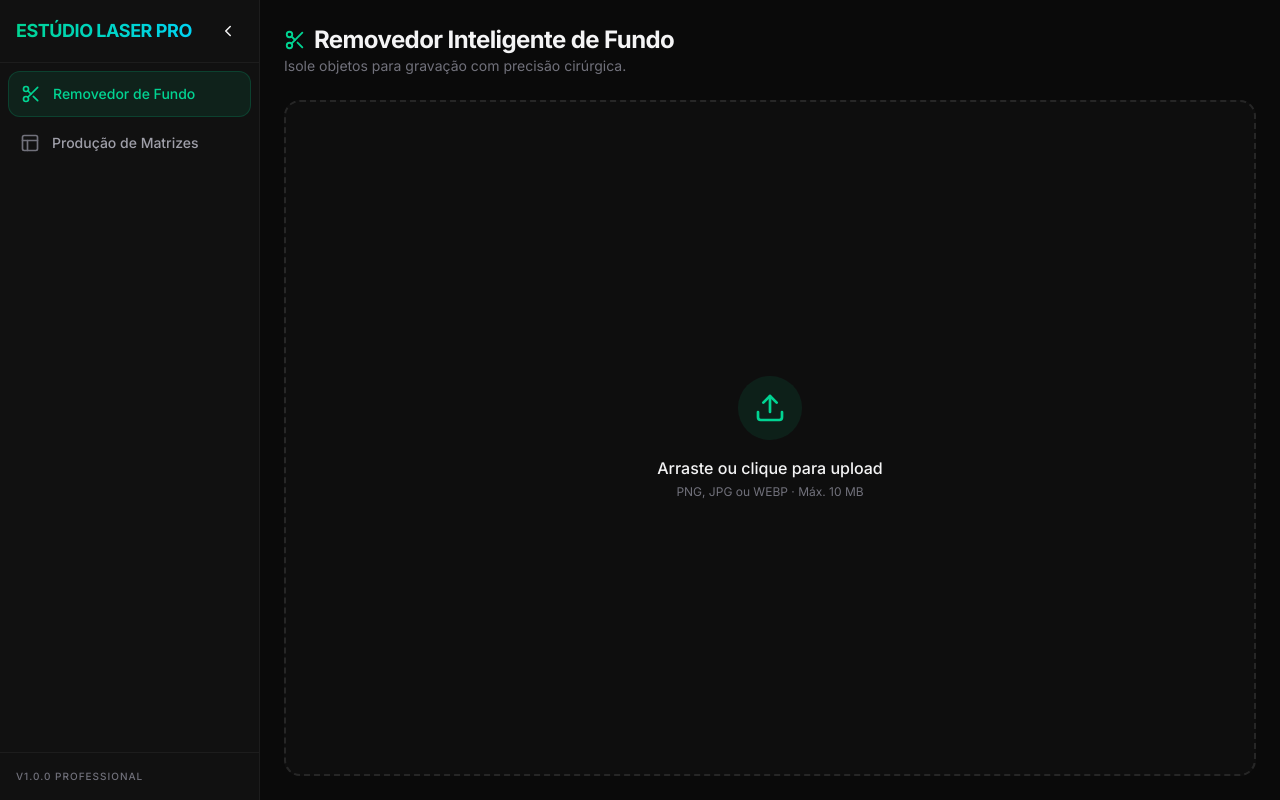
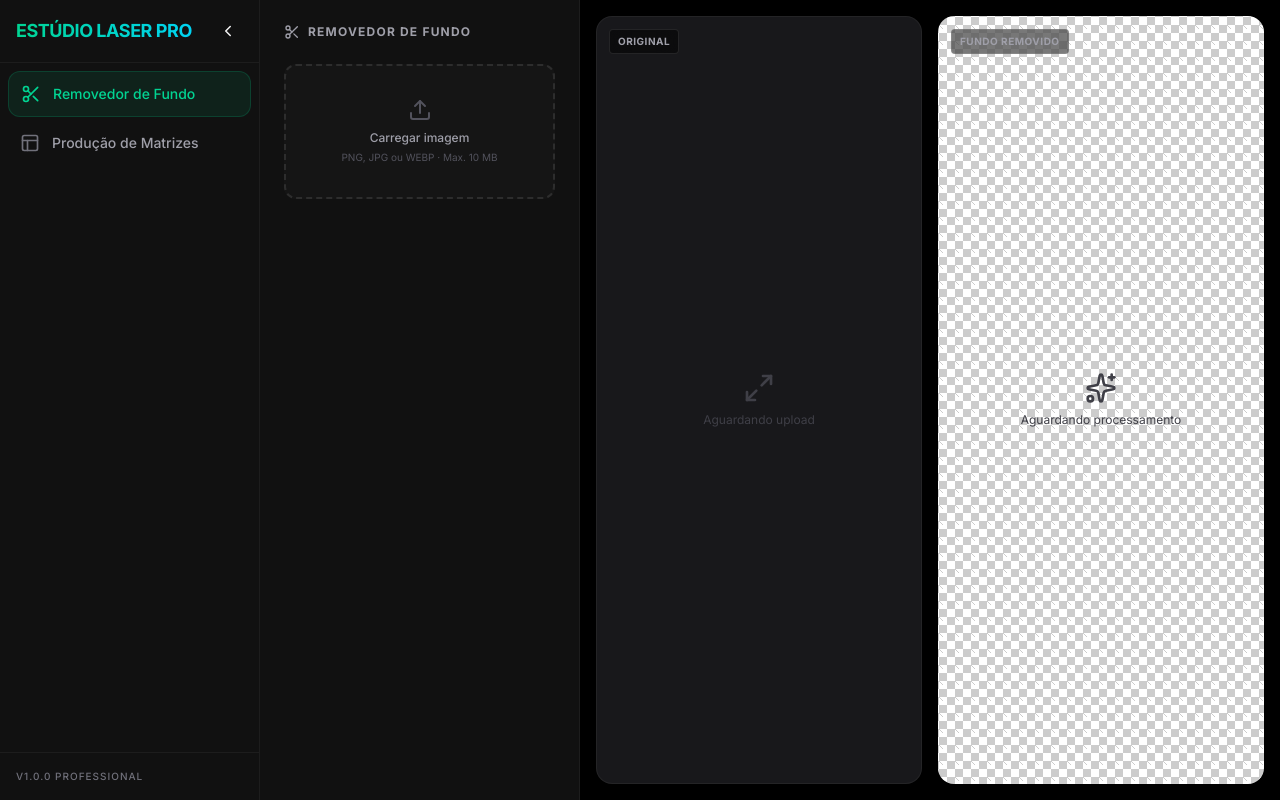
Before and after one commit to goldencasebr-ctrl/laser-pro, a React (Vite) app: page / in a window 1280 px wide. Built offline with nearby package versions, Linux system fonts and the light colour scheme.

Commit message:
Alinhar visual do removedor com o motor de producao

```diff
--- a/src/components/ModuleRemover.tsx
+++ b/src/components/ModuleRemover.tsx
@@ -3,8 +3,6 @@ import {
   Scissors,
   Upload,
   Download,
-  ZoomIn,
-  ZoomOut,
   RefreshCcw,
   Loader2,
   AlertCircle,
@@ -35,26 +33,14 @@ export default function ModuleRemover() {
   const [resultUrl, setResultUrl] = useState<string | null>(null);
   const [loading, setLoading] = useState(false);
   const [loadingStep, setLoadingStep] = useState(0);
-  const [zoom, setZoom] = useState(1);
-  const [panX, setPanX] = useState(0);
-  const [panY, setPanY] = useState(0);
-  const [isPanning, setIsPanning] = useState(false);
   const [isDragOver, setIsDragOver] = useState(false);
   const [error, setError] = useState<string | null>(null);
 
   const objectUrlRef = useRef<string | null>(null);
   const inputRef = useRef<HTMLInputElement>(null);
   const stepTimerRef = useRef<ReturnType<typeof setInterval> | null>(null);
-  const isPanningRef = useRef(false);
-  const lastPanPos = useRef({ x: 0, y: 0 });
   const requestIdRef = useRef(0);
   const abortControllerRef = useRef<AbortController | null>(null);
-
-  const resetView = () => {
-    setZoom(1);
-    setPanX(0);
-    setPanY(0);
-  };
 
   const clearLoadingTimer = () => {
     if (stepTimerRef.current) {
@@ -81,20 +67,12 @@ export default function ModuleRemover() {
     setOriginalUrl(url);
     setResultUrl(null);
     setError(null);
-    resetView();
   };
 
   React.useEffect(() => () => {
     cancelActiveRequest();
     if (objectUrlRef.current) URL.revokeObjectURL(objectUrlRef.current);
   }, []);
-
-  React.useEffect(() => {
-    if (zoom <= 1) {
-      setPanX(0);
-      setPanY(0);
-    }
-  }, [zoom]);
 
   const handleFileAccepted = (nextFile: File) => {
     const validationError = validateImageFile(nextFile);
@@ -136,29 +114,7 @@ export default function ModuleRemover() {
     setOriginalUrl(null);
     setResultUrl(null);
     setError(null);
-    resetView();
     if (inputRef.current) inputRef.current.value = '';
-  };
-
-  const handlePanStart = (e: React.MouseEvent) => {
-    if (zoom <= 1) return;
-    isPanningRef.current = true;
-    setIsPanning(true);
-    lastPanPos.current = { x: e.clientX, y: e.clientY };
-  };
-
-  const handlePanMove = (e: React.MouseEvent) => {
-    if (!isPanningRef.current) return;
-    const dx = e.clientX - lastPanPos.current.x;
-    const dy = e.clientY - lastPanPos.current.y;
-    setPanX((currentPanX) => currentPanX + dx);
-    setPanY((currentPanY) => currentPanY + dy);
-    lastPanPos.current = { x: e.clientX, y: e.clientY };
-  };
-
-  const handlePanEnd = () => {
-    isPanningRef.current = false;
-    setIsPanning(false);
   };
 
   const processImage = async () => {
@@ -219,31 +175,25 @@ export default function ModuleRemover() {
     }
   };
 
-  const imgTransform = `translate(${panX}px, ${panY}px) scale(${zoom})`;
-  const panCursor = zoom > 1 ? (isPanning ? 'grabbing' : 'grab') : 'default';
-
   return (
     <motion.div
-      initial={{ opacity: 0, y: 10 }}
-      animate={{ opacity: 1, y: 0 }}
-      exit={{ opacity: 0, y: -10 }}
-      className="flex-1 flex flex-col p-4 md:p-6 overflow-auto md:overflow-hidden"
+      initial={{ opacity: 0, scale: 0.95 }}
+      animate={{ opacity: 1, scale: 1 }}
+      exit={{ opacity: 0, scale: 1.05 }}
+      className="flex-1 flex flex-col md:flex-row overflow-auto md:overflow-hidden"
     >
-      <header className="mb-6">
-        <h2 className="text-2xl font-bold tracking-tight flex items-center gap-2">
-          <Scissors size={22} className="text-emerald-400" /> Removedor Inteligente de Fundo
-        </h2>
-        <p className="text-zinc-500 text-sm">Isole objetos para gravação com precisão cirúrgica.</p>
-      </header>
+      <div className="w-full md:w-80 border-b md:border-b-0 md:border-r border-white/5 bg-[#111111] p-4 md:p-6 flex flex-col gap-6 overflow-y-auto shrink-0">
+        <div className="flex items-center gap-2 text-zinc-400 font-bold text-xs uppercase tracking-widest">
+          <Scissors size={16} /> Removedor de Fundo
+        </div>
 
-      <div className="flex-1 flex flex-col gap-6 overflow-hidden">
-        {!originalUrl ? (
+        {!file ? (
           <div
             onDragOver={handleDragOver}
             onDragEnter={handleDragEnter}
             onDragLeave={handleDragLeave}
             onDrop={handleDrop}
-            className={`flex-1 border-2 border-dashed rounded-2xl flex flex-col items-center justify-center transition-colors group cursor-pointer relative
+            className={`border-2 border-dashed rounded-xl p-8 flex flex-col items-center justify-center text-center transition-colors cursor-pointer relative
               ${isDragOver
                 ? 'border-emerald-500/60 bg-emerald-500/5'
                 : 'border-white/10 bg-white/[0.02] hover:bg-white/[0.04]'
@@ -256,120 +206,109 @@ export default function ModuleRemover() {
               onChange={handleUpload}
               className="absolute inset-0 opacity-0 cursor-pointer"
             />
-            <div className={`p-4 rounded-full transition-transform ${isDragOver ? 'scale-110 bg-emerald-500/20 text-emerald-300' : 'bg-emerald-500/10 text-emerald-400 group-hover:scale-110'}`}>
-              <Upload size={32} />
-            </div>
-            <p className="mt-4 font-medium">
-              {isDragOver ? 'Solte a imagem aqui' : 'Arraste ou clique para upload'}
+            <Upload className={`mb-2 transition-colors ${isDragOver ? 'text-emerald-400' : 'text-zinc-600'}`} />
+            <p className="text-xs font-medium text-zinc-400">
+              {isDragOver ? 'Solte a imagem aqui' : 'Carregar imagem'}
             </p>
-            <p className="text-xs text-zinc-500 mt-1">PNG, JPG ou WEBP · Máx. 10 MB</p>
+            <p className="text-[10px] text-zinc-600 mt-1">PNG, JPG ou WEBP · Max. 10 MB</p>
             {error && (
-              <div className="mt-4 bg-red-500/10 border border-red-500/20 px-4 py-2 rounded-lg flex items-center gap-2 text-red-400 text-sm">
-                <AlertCircle size={16} /> {error}
+              <div className="mt-3 flex items-center gap-2 text-red-400 text-xs">
+                <AlertCircle size={14} /> {error}
               </div>
             )}
           </div>
         ) : (
-          <div className="flex-1 flex flex-col gap-4 overflow-auto md:overflow-hidden">
-            <div className="flex flex-col md:flex-row md:items-center md:justify-between gap-3 bg-[#1a1a1a] p-3 rounded-xl border border-white/5">
-              <div className="flex flex-wrap items-center gap-4">
+          <div className="space-y-5">
             <button
               onClick={handleReset}
               className="text-xs font-medium text-zinc-500 hover:text-zinc-300 flex items-center gap-1"
             >
               <RefreshCcw size={14} /> Novo Upload
             </button>
-                <div className="h-4 w-px bg-white/10" />
-                <div className="flex items-center gap-2">
-                  <button
-                    onClick={() => setZoom((currentZoom) => Math.max(0.5, currentZoom - 0.25))}
-                    className="p-1 hover:bg-white/5 rounded"
-                  >
-                    <ZoomOut size={16} />
-                  </button>
-                  <button
-                    onClick={resetView}
-                    className="text-xs font-mono w-12 text-center hover:text-emerald-400 transition-colors"
-                    title="Resetar zoom"
-                  >
-                    {Math.round(zoom * 100)}%
-                  </button>
-                  <button
-                    onClick={() => setZoom((currentZoom) => Math.min(4, currentZoom + 0.25))}
-                    className="p-1 hover:bg-white/5 rounded"
-                  >
-                    <ZoomIn size={16} />
-                  </button>
+
+            {loading && (
+              <div className="space-y-3">
+                <div className="flex items-center gap-2 text-emerald-400 text-sm font-medium">
+                  <Loader2 className="animate-spin" size={16} />
+                  {LOADING_STEPS[loadingStep]}
                 </div>
+                <div className="w-full bg-white/5 rounded-full h-1">
+                  <div
+                    className="bg-emerald-500 h-1 rounded-full transition-all duration-700"
+                    style={{ width: `${((loadingStep + 1) / LOADING_STEPS.length) * 100}%` }}
+                  />
                 </div>
-              <div className="flex flex-wrap items-center gap-2">
-                {resultUrl && (
-                  <button
-                    onClick={processImage}
-                    disabled={loading}
-                    className="text-xs font-medium text-zinc-500 hover:text-zinc-300 flex items-center gap-1 disabled:opacity-40"
-                  >
-                    <RefreshCcw size={14} /> Tentar novamente
-                  </button>
-                )}
-                {!resultUrl ? (
-                  <button
-                    onClick={processImage}
-                    disabled={loading}
-                    className="bg-emerald-500 hover:bg-emerald-400 disabled:bg-emerald-500/50 text-black font-bold py-2 px-4 rounded-lg flex items-center gap-2 transition-all"
-                  >
-                    {loading ? <Loader2 className="animate-spin" size={18} /> : <Sparkles size={18} />}
-                    Remover Fundo
-                  </button>
-                ) : (
-                  <button
-                    onClick={downloadResult}
-                    className="bg-zinc-100 hover:bg-white text-black font-bold py-2 px-4 rounded-lg flex items-center gap-2 transition-all"
-                  >
-                    <Download size={18} /> Download PNG
-                  </button>
-                )}
-              </div>
-            </div>
-
-            {error && (
-              <div className="bg-red-500/10 border border-red-500/20 p-3 rounded-lg flex items-center gap-3 text-red-400 text-sm">
-                <AlertCircle size={18} /> {error}
+                <p className="text-[10px] text-zinc-600">
+                  O BIRefNet esta isolando o objeto com precisao cirurgica...
+                </p>
               </div>
             )}
 
-            <div className="flex-1 grid grid-cols-1 md:grid-cols-2 gap-4 overflow-auto md:overflow-hidden">
-              <div
-                className="relative min-h-[280px] md:min-h-0 border border-white/5 rounded-2xl bg-black overflow-hidden flex items-center justify-center"
-                style={{ cursor: panCursor }}
-                onMouseDown={handlePanStart}
-                onMouseMove={handlePanMove}
-                onMouseUp={handlePanEnd}
-                onMouseLeave={handlePanEnd}
+            {error && (
+              <div className="space-y-3">
+                <div className="flex items-center gap-2 text-red-400 text-xs bg-red-500/10 border border-red-500/20 rounded-lg p-3">
+                  <AlertCircle size={14} /> {error}
+                </div>
+              </div>
+            )}
+
+            {!loading && !resultUrl && (
+              <button
+                onClick={() => void processImage()}
+                className="w-full bg-emerald-600 hover:bg-emerald-500 text-white font-bold py-3 rounded-xl flex items-center justify-center gap-2 transition-all shadow-lg shadow-emerald-500/10"
               >
+                <Sparkles size={18} /> {error ? 'Tentar novamente' : 'Remover Fundo'}
+              </button>
+            )}
+
+            {resultUrl && !loading && (
+              <div className="space-y-3">
+                <div className="flex items-center gap-2 text-emerald-400 text-xs font-medium">
+                  <Sparkles size={14} /> Fundo removido com sucesso
+                </div>
+
+                <button
+                  onClick={() => void downloadResult()}
+                  className="w-full bg-zinc-800 hover:bg-zinc-700 text-white font-bold py-3 rounded-xl flex items-center justify-center gap-2 transition-all border border-white/10"
+                >
+                  <Download size={20} /> Download PNG
+                </button>
+
+                <button
+                  onClick={() => void processImage()}
+                  className="w-full bg-white/5 hover:bg-white/10 text-zinc-400 text-xs font-medium py-2 rounded-lg flex items-center justify-center gap-2 border border-white/10"
+                >
+                  <RefreshCcw size={13} /> Tentar novamente
+                </button>
+              </div>
+            )}
+          </div>
+        )}
+      </div>
+
+      <div className="flex-1 bg-black p-4 grid grid-cols-1 md:grid-cols-2 gap-4 overflow-auto md:overflow-hidden">
+        <div className="relative min-h-[280px] md:min-h-0 border border-white/5 rounded-2xl bg-zinc-900 overflow-hidden flex items-center justify-center">
           <div className="absolute top-3 left-3 z-10 bg-black/50 backdrop-blur-md px-2 py-1 rounded text-[10px] font-bold uppercase tracking-wider text-zinc-400 border border-white/10">
             Original
           </div>
-                <div style={{ transform: imgTransform }}>
-                  <img src={originalUrl} alt="Original" className="max-h-full max-w-full object-contain select-none" draggable={false} />
+          {originalUrl ? (
+            <img src={originalUrl} alt="Original" className="max-h-full max-w-full object-contain select-none p-4" draggable={false} />
+          ) : (
+            <div className="flex flex-col items-center gap-2 text-zinc-700">
+              <Maximize2 size={32} />
+              <p className="text-xs">Aguardando upload</p>
             </div>
+          )}
         </div>
 
-              <div
-                className="relative min-h-[280px] md:min-h-0 border border-white/5 rounded-2xl overflow-hidden flex items-center justify-center bg-checkerboard"
-                style={{ cursor: panCursor }}
-                onMouseDown={handlePanStart}
-                onMouseMove={handlePanMove}
-                onMouseUp={handlePanEnd}
-                onMouseLeave={handlePanEnd}
-              >
+        <div className="relative min-h-[280px] md:min-h-0 border border-white/5 rounded-2xl bg-checkerboard overflow-hidden flex items-center justify-center">
           <div className="absolute top-3 left-3 z-10 flex items-center gap-2">
             <div className="bg-black/50 backdrop-blur-md px-2 py-1 rounded text-[10px] font-bold uppercase tracking-wider text-zinc-400 border border-white/10">
-                    Resultado
+              Fundo Removido
             </div>
-                  {resultUrl && (
+            {resultUrl && !loading && (
               <div className="bg-emerald-500/20 backdrop-blur-md px-2 py-1 rounded text-[10px] font-bold uppercase tracking-wider text-emerald-400 border border-emerald-500/30">
-                      ✦ Replicate AI
+                ✦ BIRefNet AI
               </div>
             )}
           </div>
@@ -381,28 +320,17 @@ export default function ModuleRemover() {
               </p>
             </div>
           )}
-                <div style={{ transform: imgTransform }}>
           {resultUrl && (
-                    <img src={resultUrl} alt="Resultado" className="max-h-full max-w-full object-contain select-none" draggable={false} />
+            <img src={resultUrl} alt="Fundo removido" className="max-h-full max-w-full object-contain select-none p-4" draggable={false} />
           )}
-                </div>
           {!resultUrl && !loading && (
-                  <div className="text-zinc-500 flex flex-col items-center gap-2">
-                    <Maximize2 size={32} opacity={0.3} />
+            <div className="flex flex-col items-center gap-2 text-zinc-700">
+              <Sparkles size={32} />
               <p className="text-xs">Aguardando processamento</p>
             </div>
           )}
         </div>
       </div>
-
-            {zoom > 1 && (
-              <p className="text-center text-[10px] text-zinc-600">
-                Arraste para navegar · Clique em {Math.round(zoom * 100)}% para resetar
-              </p>
-            )}
-          </div>
-        )}
-      </div>
     </motion.div>
   );
 }
```
Lines whose indentation alone changed are shown as unchanged.
